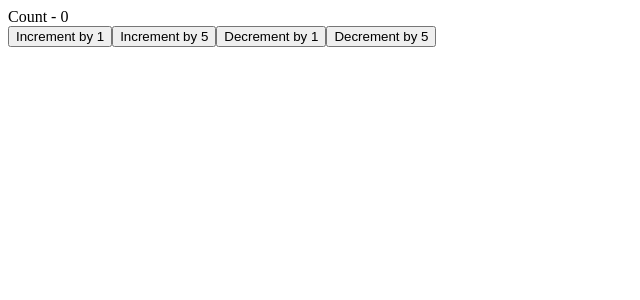
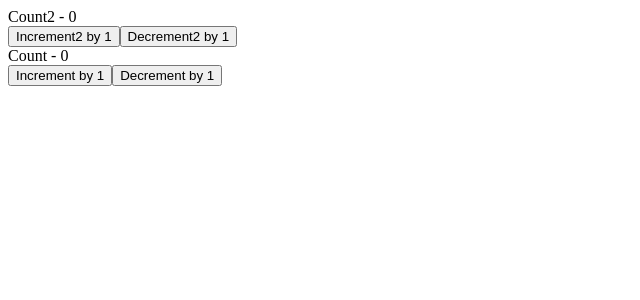
Before and after one commit to atikhasan007/react-practice, a React app: page / in a window 1280 px wide. Shown: the top 300 px of the page, without its empty margins (0-640 px from the left). Built offline with nearby package versions, Linux system fonts and the light colour scheme; the HTML template or start-up script is replaced by a standard one.

Commit message:
state and action as object

```diff
--- a/src/contexts/complexCounter.jsx
+++ b/src/contexts/complexCounter.jsx
@@ -3,15 +3,23 @@
 
 const  initialState = {
     counter:0,
+    counter2: 0,
 
 }
 
 const reducer = (state, action) =>{
       switch(action.type){
         case  'increment':
-            return  {counter : state.counter + action.value};
+            return  {...state , counter : state.counter + action.value};
         case 'decrement':
-            return {counter: state.counter - action.value};
+            return {...state ,counter: state.counter - action.value};
+
+
+            case  'increment2':
+            return  {...state, counter2 : state.counter2 + action.value};
+        case 'decrement2':
+            return {...state, counter2: state.counter2 - action.value};
+
 
         default:
             return state;
@@ -25,6 +33,34 @@
 
 
   return (
+<>
+    <div>
+    <div>Count2 - {count.counter2}</div>
+    <button type='button' onClick={()=>dispatch({
+        type : 'increment2',
+        value : 1
+    })}>Increment2 by 1</button>
+
+
+
+    <button type='button' onClick={()=>dispatch({
+        type : 'decrement2',
+        value: 1
+    })}>Decrement2 by 1 </button>
+
+
+</div>
+
+
+
+
+
+
+
+
+
+
+
 
     <div>
         <div>Count - {count.counter}</div>
@@ -32,11 +68,6 @@
             type : 'increment',
             value : 1
         })}>Increment by 1</button>
-
-<button type='button' onClick={()=>dispatch({
-            type : 'increment',
-            value : 5
-        })}>Increment by 5</button>
 
 
 
@@ -46,11 +77,8 @@
         })}>Decrement by 1 </button>
 
 
-      <button type='button' onClick={()=>dispatch({
-            type : 'decrement',
-            value: 5
-        })}>Decrement by 5 </button>
     </div>
+    </>
   )
 }
 
```
